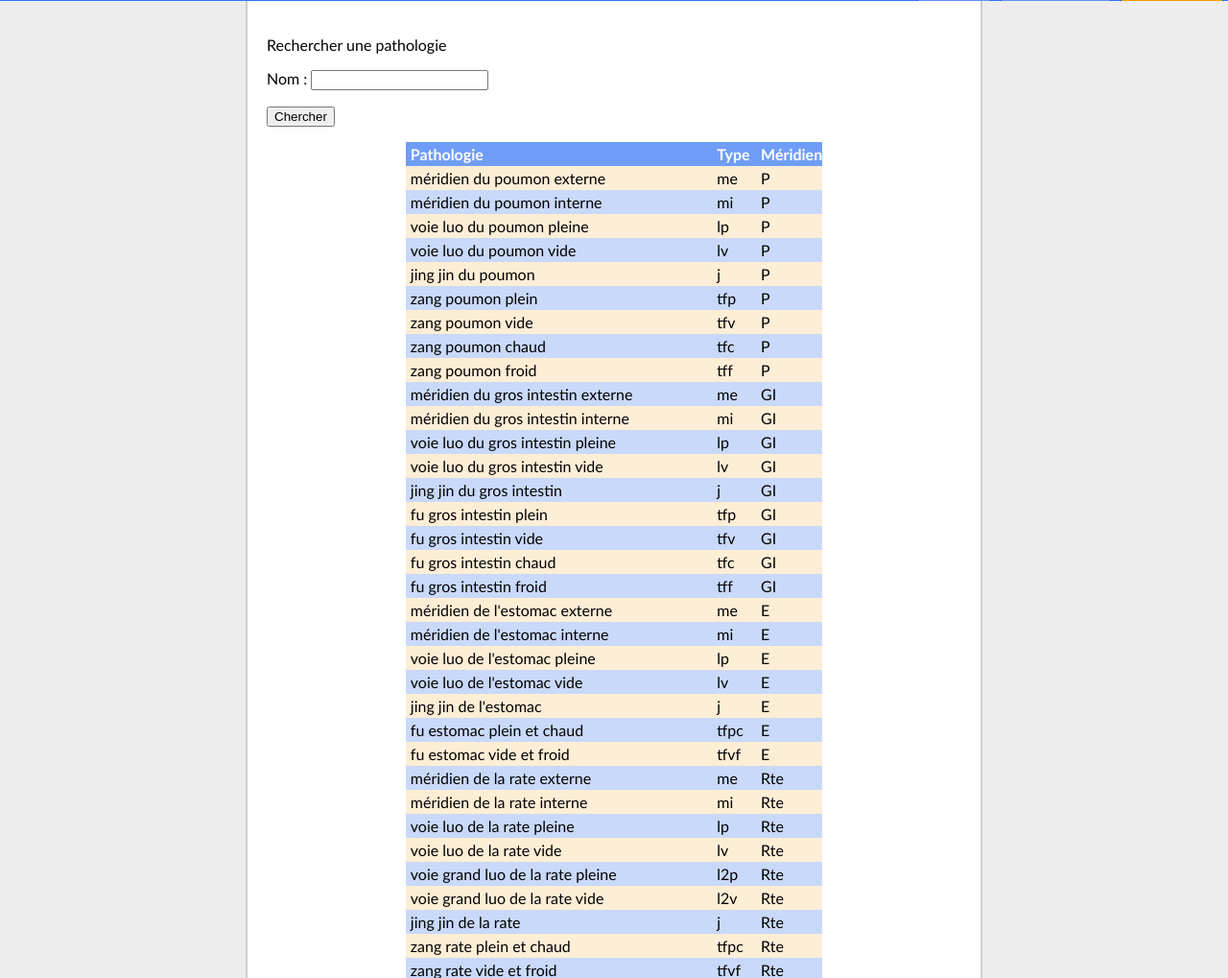
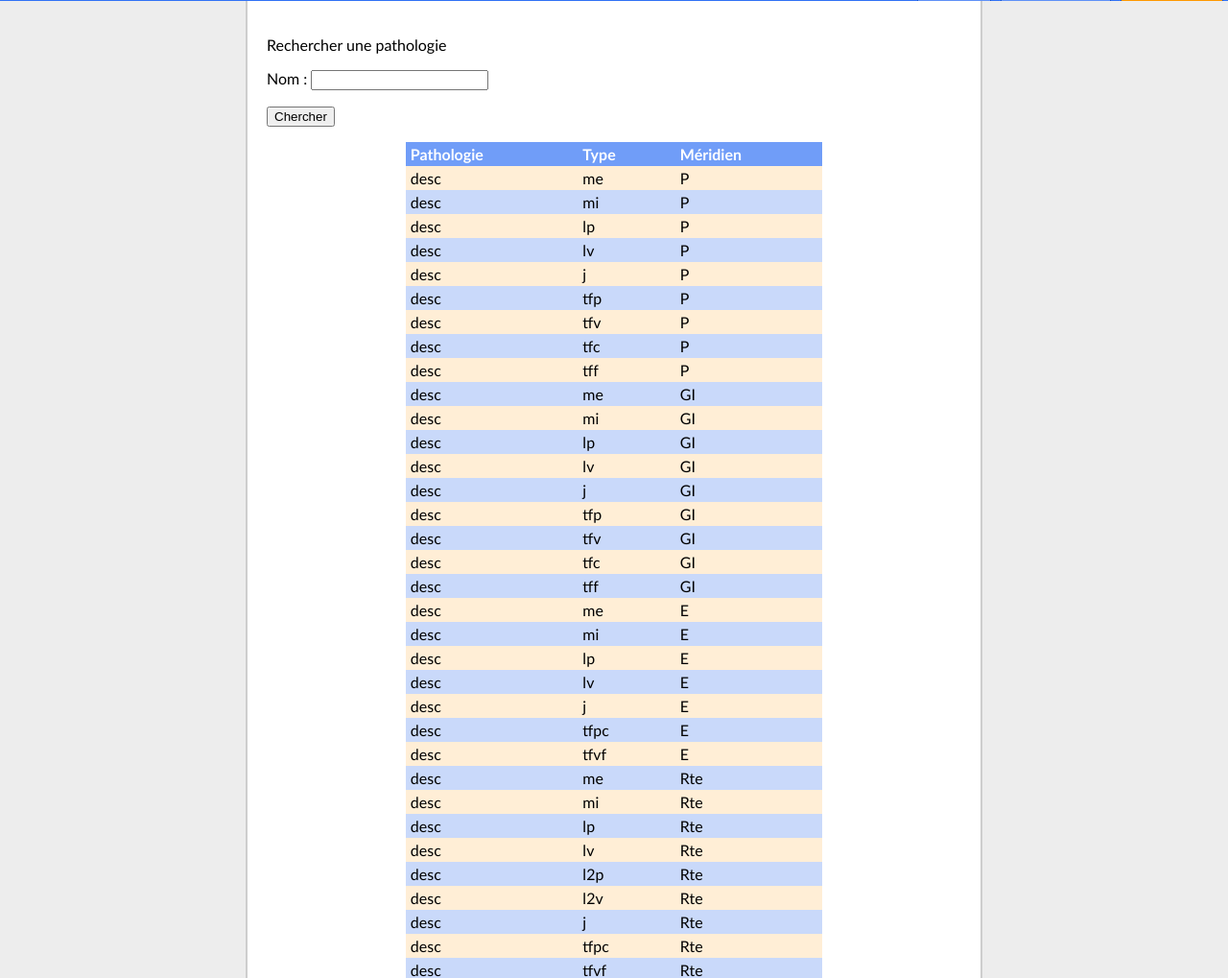
Before and after one commit to sprietNathanael/CPE_4_projet_TLI, a PHP site: page /diseases.php in a window 1280 px wide. Shown: the part 259-1278 px from the top of the page at 96% size. Run offline with PHP 8.4, Linux system fonts and the light colour scheme; data comes from the database, SQL or seed files in the repository.

Commit message:
affinage du select patho

```diff
--- a/src/core/PathoDal.php
+++ b/src/core/PathoDal.php
@@ -15,7 +15,7 @@ class PathoDal
         $connClass = new ConnectionBd();
         $conn = $connClass->getConnection();
 
-        $query = $conn->query('SELECT * FROM Patho');
+        $query = $conn->query('SELECT mer, type, "desc" FROM Patho');
         return ($query->fetchAll());
     }
 
--- a/src/diseases.php
+++ b/src/diseases.php
@@ -1,6 +1,7 @@
 <?php
 //require "../lib/smarty/Smarty.class.php"; // On inclut la classe Smarty
 include "./core/PathoDal.php";
+require "layout.php";
 
 /**
  * Represents a disease
@@ -61,8 +62,6 @@ $diseases = array(
 );
 */
 
-require "layout.php";
-
 $smartyTemplate->assign('diseases', $diseases);
 $smartyTemplate->assign('currentPage', "pathologies");
 $smartyTemplate->assign('stylesheets', ["diseases.css"]);
```
